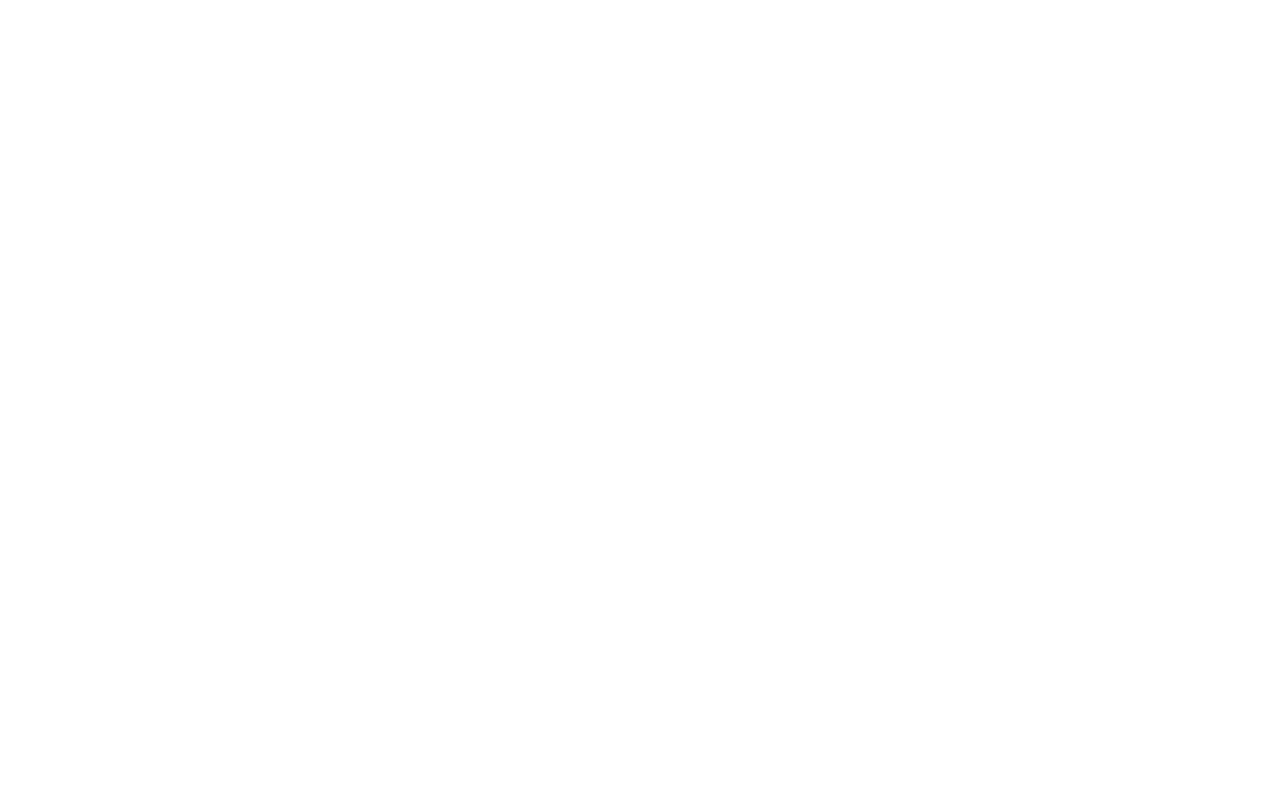
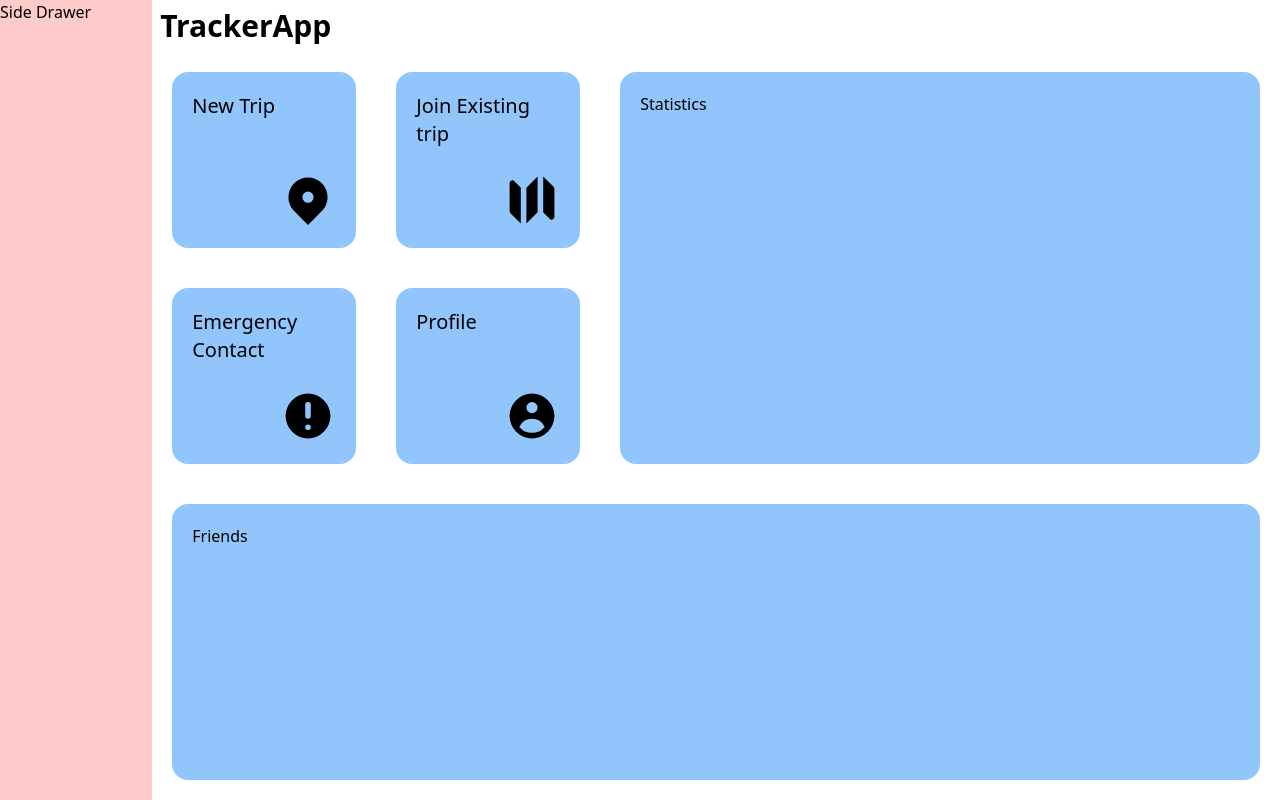
Before and after one commit to sethkabir/Tracker.io, a React (Create React App) app in the folder src/frontend/: page /dashboard/home in a window 1280 px wide. Before the commit this address had no page. Built offline with nearby package versions, Linux system fonts and the light colour scheme; the HTML template or start-up script is replaced by a standard one.

Commit message:
add advanced routing using react-router-dom

```diff
--- a/src/frontend/src/App.js
+++ b/src/frontend/src/App.js
@@ -11,26 +11,37 @@
   Routes,
   Route,
   Navigate,
+  Outlet,
 } from "react-router-dom";
 
 
-function App(){
+const Dashboard = () =>{
   return(
-    <Router>
-      <Routes>
-      <Route path="/" element = {<LandingPage />} />
-        <Route path="/" element = {<Register />}>
-          <Route path="/login" element = {<Login />} />
-          <Route path="/signup" element = {<SignUp />} />
-        </Route>
-        <Route path="/home" element = {<Home />} />
-        <Route path="/mapPage" element = {<MapPage />} />
-        <Route path="/profile" element = {<Profile />} />
-      </Routes>
-    </Router>
+      <Outlet />
   );
 }
 
 
+const App = () => {
+  return (
+    <Router>
+      <Routes>
+        <Route path="/" element={<LandingPage/>} />
+
+        <Route exact path="/auth" element={<Register />}>
+          <Route path="login" element={<Login />} />
+          <Route path="signup" element={<SignUp />} />
+        </Route>
+
+        <Route exact path="/dashboard" element={<Navigate replace to="/dashboard/home"/>} />
+        <Route exact path="/dashboard" element={<Dashboard />}>
+          <Route path="home" element={<Home />} />
+          <Route path="mapPage" element={<MapPage />} />
+          <Route path="profile" element={<Profile />} />
+        </Route>
+      </Routes>
+    </Router>
+  );
+};
 
 export default App;
--- a/src/frontend/src/Components/Home.js
+++ b/src/frontend/src/Components/Home.js
@@ -41,7 +41,7 @@
   return (
     <div className="flex flex-col sm:flex-row h-full basis-1/3">
       <div className="grow grid grid-cols-2  md:max-w-md">
-        <Link to="/mapPage">
+        <Link to="/dashboard/mapPage">
           <div className="bg-blue-300 hover:bg-blue-500 h-44 m-5 rounded-2xl p-5 hover:text-white flex flex-col relative">
             <div className="text-xl">New Trip</div>
             <LocationMarkerIcon className="h-14 w-14 absolute place-self-end mt-20 " />
@@ -55,7 +55,7 @@
           <div className="text-xl">Emergency Contact</div>
           <ExclamationCircleIcon className="h-14 w-14 absolute place-self-end mt-20 " />
         </div>
-        <Link to="/profile">
+        <Link to="/dashboard/profile">
           <div className="bg-blue-300 hover:bg-blue-500 h-44 m-5 rounded-2xl p-5 hover:text-white flex flex-col relative">
             <div className="text-xl">Profile</div>
             <UserCircleIcon className="h-14 w-14 absolute place-self-end mt-20 " />
--- a/src/frontend/src/Components/LandingPage.js
+++ b/src/frontend/src/Components/LandingPage.js
@@ -1,11 +1,11 @@
-import { Link } from "react-router-dom";
+import { Link} from "react-router-dom";
 
 function LandingPage() {
   return (
     <div>
       "hello everynyan, how are you? fine thank you!, oh mai gah!, i wish i were
       a bird"
-      <Link to="/login">
+      <Link to="/auth/login">
         <button className="bg-blue-300 h-10 w-20 rounded-lg mx-3">
           log in
         </button>
--- a/src/frontend/src/Components/Login.js
+++ b/src/frontend/src/Components/Login.js
@@ -38,7 +38,7 @@
           </button>
 
           <button className=" bg-blue-200 hover:bg-blue-500 hover:text-white mt-20 rounded-lg h-10 lg:w-96 lg:mx-auto">
-            <Link to="/signup">
+            <Link to="/auth/signup">
               <div> Register using email id</div>
             </Link>
           </button>
```
Also changed, not shown: 1 other file (tests, documents, lock files or other folders).
